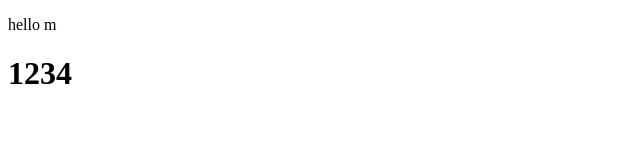
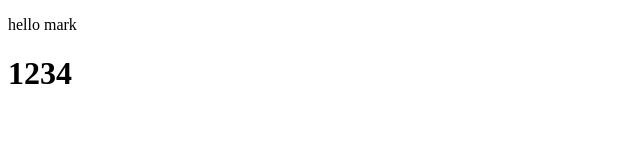
Before and after one commit to venkatcod/codespaces1, a plain HTML site: page index.html in a window 1280 px wide. Shown: the full height of the page, 0-640 px from the left. Drawn offline with Linux system fonts and the light colour scheme.

Commit message:
Update index.html

```diff
--- a/index.html
+++ b/index.html
@@ -6,7 +6,7 @@
     <title>Document</title>
 </head>
 <body>
-    <p>hello m</p>
+    <p>hello mark</p>
     <h1>1234</h1>
 </body>
 </html>
```
